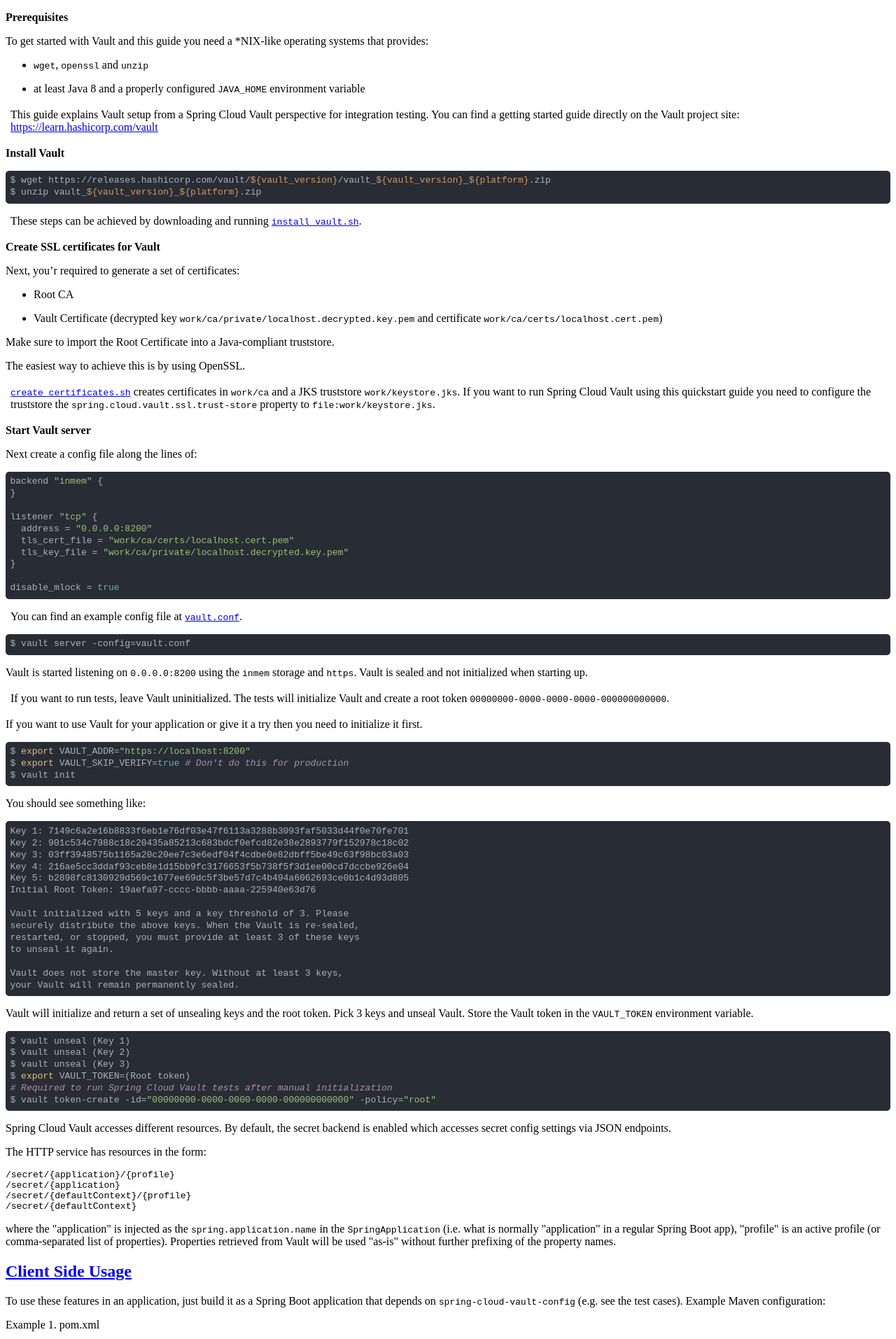
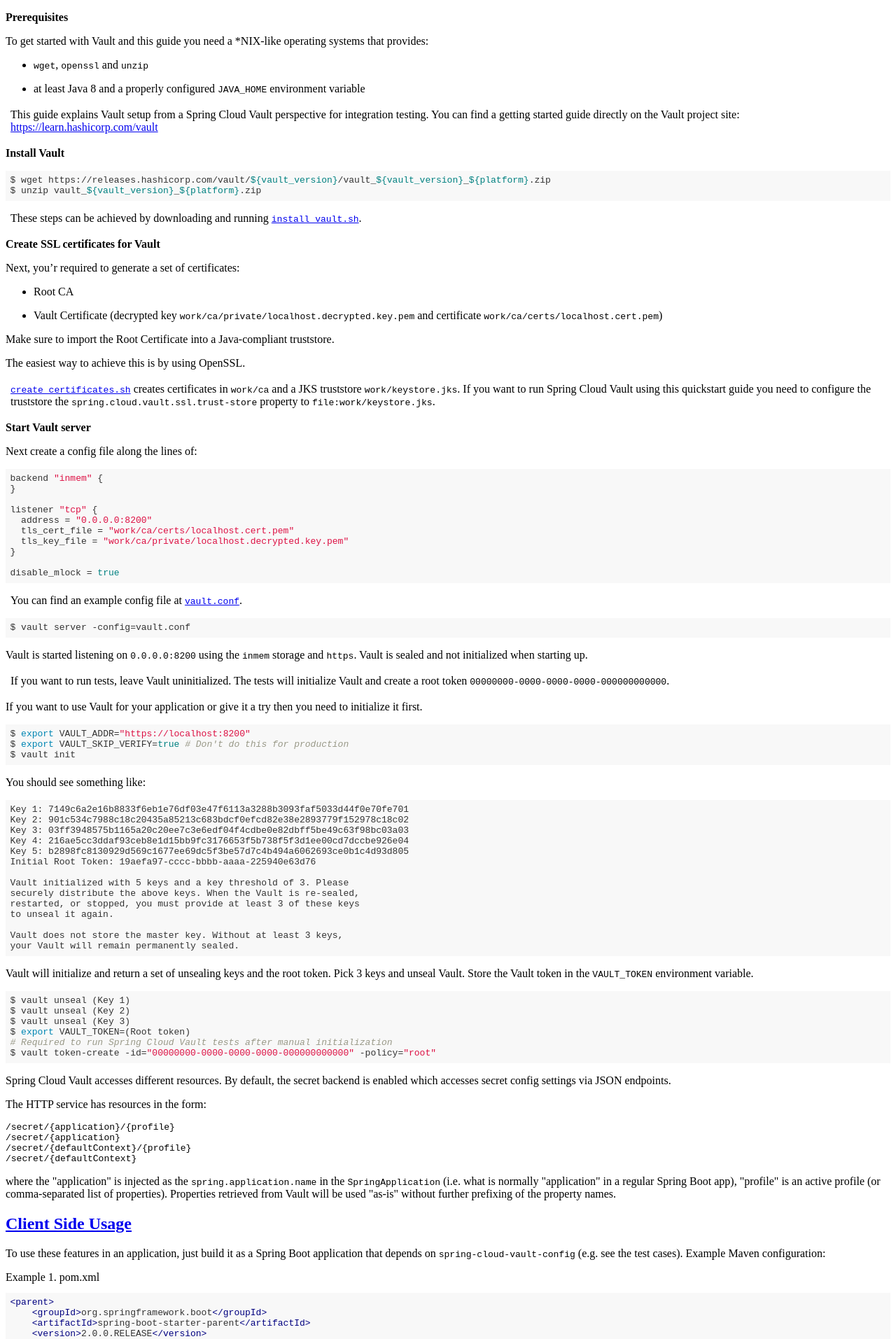
Before and after one commit to spring-cloud/spring-cloud-vault, a Jekyll site: the page reference/html/quickstart.html, which Jekyll copies as it is, in a window 1280 px wide. Shown: the part 424-2337 px from the top of the page at 70% size. Built offline with Jekyll 4.4.1, drawn with Linux system fonts in a browser that asks for light colours.

Commit message:
Sync docs from master to gh-pages

```diff
--- a/reference/html/README.html
+++ b/reference/html/README.html
@@ -1074,7 +1074,7 @@
 </div>
 <script type="text/javascript" src="js/tocbot/tocbot.min.js"></script>
 <script type="text/javascript" src="js/toc.js"></script>
-<link rel="stylesheet" href="js/highlight/styles/atom-one-dark-reasonable.min.css">
+<link rel="stylesheet" href="js/highlight/styles/github.min.css">
 <script src="js/highlight/highlight.min.js"></script>
 <script>hljs.initHighlighting()</script>
 </body>
--- a/reference/html/index.html
+++ b/reference/html/index.html
@@ -2869,7 +2869,7 @@
 </div>
 <script type="text/javascript" src="js/tocbot/tocbot.min.js"></script>
 <script type="text/javascript" src="js/toc.js"></script>
-<link rel="stylesheet" href="js/highlight/styles/atom-one-dark-reasonable.min.css">
+<link rel="stylesheet" href="js/highlight/styles/github.min.css">
 <script src="js/highlight/highlight.min.js"></script>
 <script>hljs.initHighlighting()</script>
 </body>
--- a/reference/html/intro.html
+++ b/reference/html/intro.html
@@ -123,7 +123,7 @@
 </div>
 <script type="text/javascript" src="js/tocbot/tocbot.min.js"></script>
 <script type="text/javascript" src="js/toc.js"></script>
-<link rel="stylesheet" href="js/highlight/styles/atom-one-dark-reasonable.min.css">
+<link rel="stylesheet" href="js/highlight/styles/github.min.css">
 <script src="js/highlight/highlight.min.js"></script>
 <script>hljs.initHighlighting()</script>
 </body>
--- a/reference/html/quickstart.html
+++ b/reference/html/quickstart.html
@@ -510,7 +510,7 @@
 </div>
 <script type="text/javascript" src="js/tocbot/tocbot.min.js"></script>
 <script type="text/javascript" src="js/toc.js"></script>
-<link rel="stylesheet" href="js/highlight/styles/atom-one-dark-reasonable.min.css">
+<link rel="stylesheet" href="js/highlight/styles/github.min.css">
 <script src="js/highlight/highlight.min.js"></script>
 <script>hljs.initHighlighting()</script>
 </body>
--- a/reference/html/spring-cloud-vault.html
+++ b/reference/html/spring-cloud-vault.html
@@ -2869,7 +2869,7 @@
 </div>
 <script type="text/javascript" src="js/tocbot/tocbot.min.js"></script>
 <script type="text/javascript" src="js/toc.js"></script>
-<link rel="stylesheet" href="js/highlight/styles/atom-one-dark-reasonable.min.css">
+<link rel="stylesheet" href="js/highlight/styles/github.min.css">
 <script src="js/highlight/highlight.min.js"></script>
 <script>hljs.initHighlighting()</script>
 </body>
```
